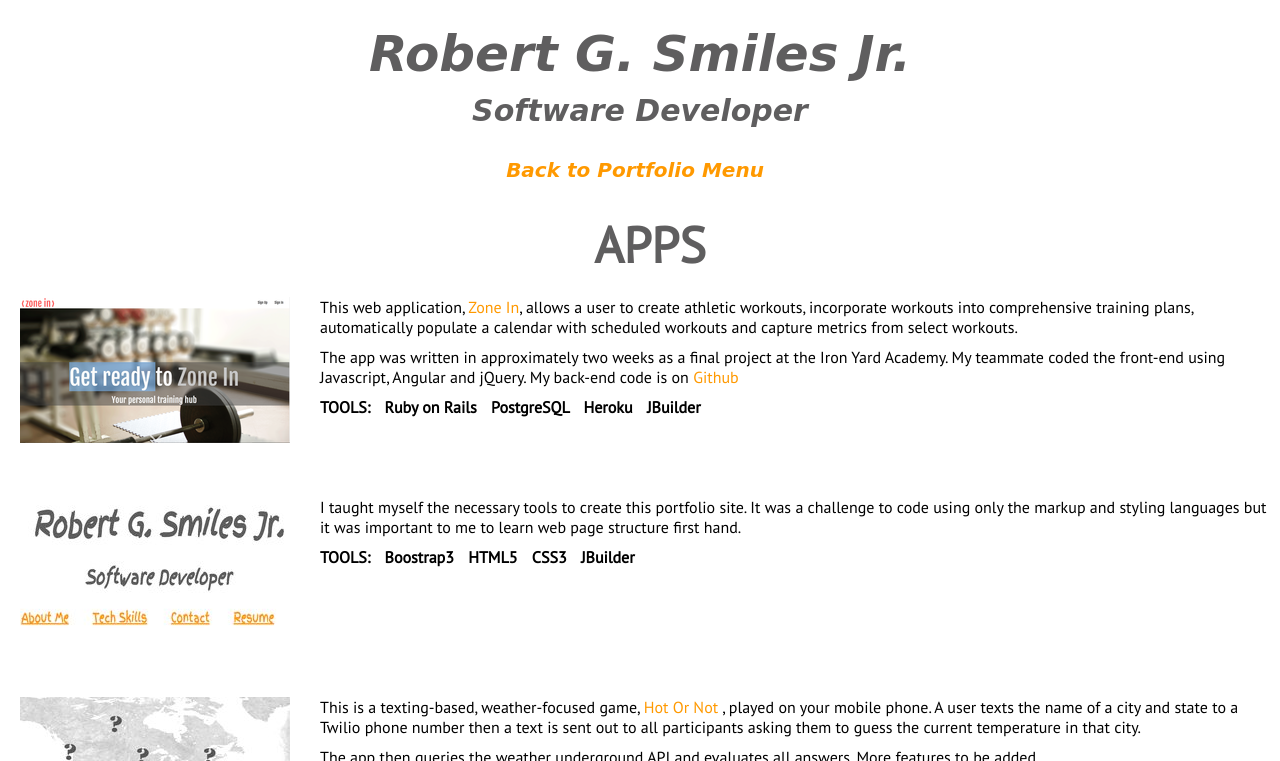
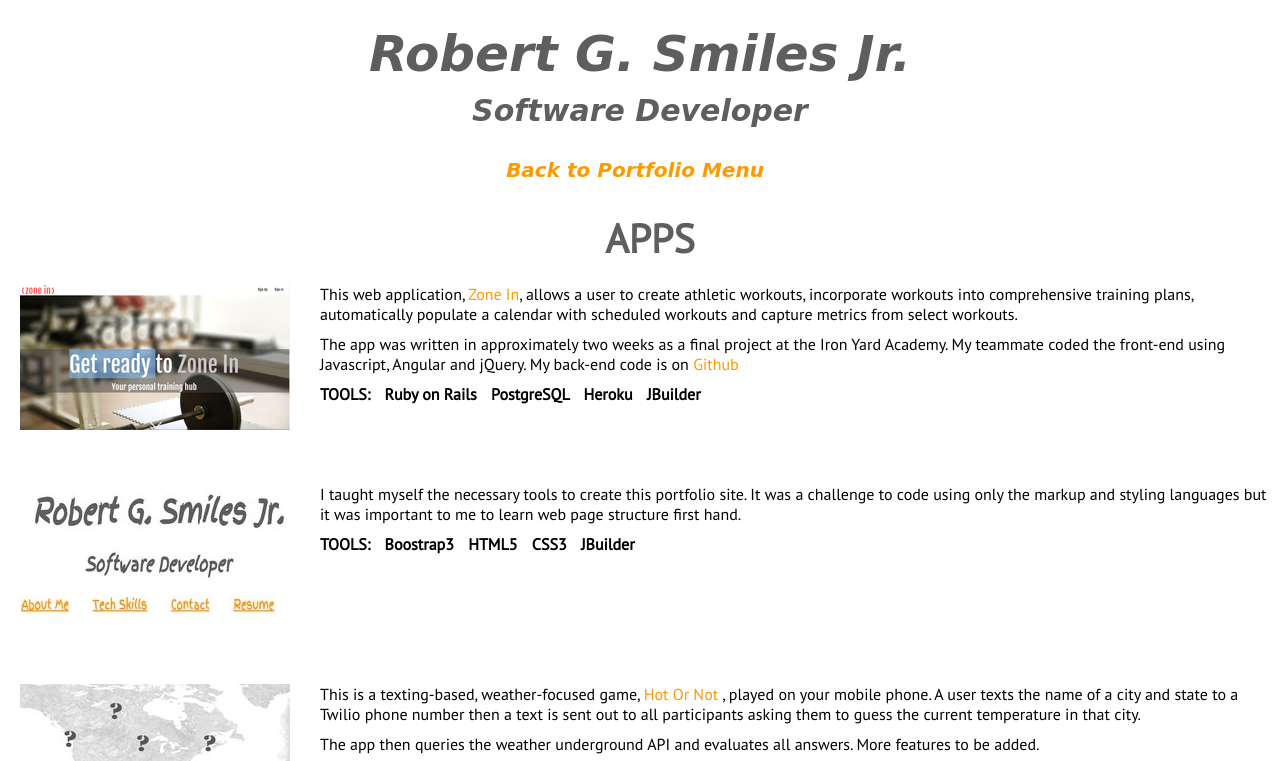
Before and after one commit to smilesr/smilesr.github.io, a plain HTML site: page apps.html in a window 1280 px wide. Shown: the top 761 px of the page. Drawn offline with Linux system fonts and the light colour scheme; a web font is replaced by a local one.

Commit message:
font changes to apps and code.css

```diff
--- a/styles/apps.css
+++ b/styles/apps.css
@@ -5,7 +5,7 @@ html, body, h1, h2, h3, h4, ul, ol, li, p, a {
 }
 body {
   margin-bottom: 100px;
-  font-family:'PT Sans', sans-serif;
+
 }
 header {
   font-family: 'Finger Paint', cursive;
@@ -40,10 +40,11 @@ a:hover {
 }
 article {
   margin-left: 20px;
+  font-family:'PT Sans', sans-serif;
 }
 h1 {
   text-align: center;
-  font-size: 50px;
+  font-size: 40px;
   margin-bottom: 20px;
   color: #5f5e5f;
 }
@@ -52,7 +53,6 @@ h1 {
   margin: 0px 30px 50px 0px;
 }
   ul {
-
     margin: 0;
     padding: 0;
   }
--- a/styles/code.css
+++ b/styles/code.css
@@ -5,6 +5,7 @@ html, body, h1, h2, h3, h4, ul, ol, li, p, a {
 }
 body {
   margin-bottom: 100px;
+  font-family:'PT Sans', sans-serif;
 }
 h3 a {
   color: #FF9900;
```
